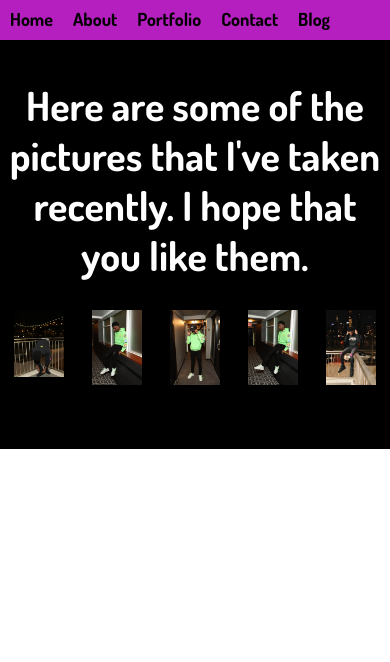
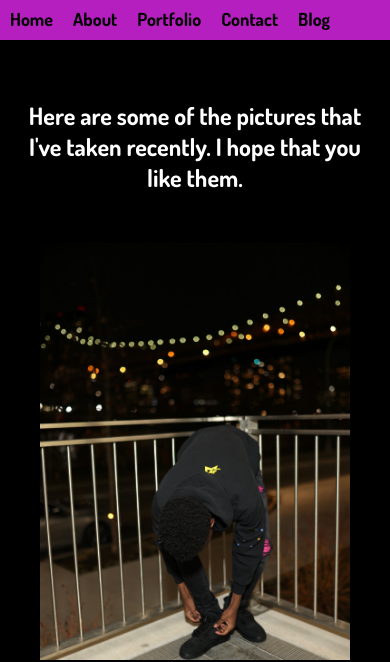
Before and after one commit to JonathanO9/lab-14-jonathan, a plain HTML site: page portfolio.html in a window 390 px wide. Shown: the part 213-875 px from the top of the page. Before the commit the page ends 844 px from the top, so only its background shows below. Drawn offline with Linux system fonts and the light colour scheme.

Commit message:
Fixed bugs

```diff
--- a/style.css
+++ b/style.css
@@ -215,8 +215,22 @@ nav ul li a:first-child{
         font-size: 32px;
     }
 
+    .main h2 {
+        font-size: 24px;
+        padding: 20px;
+    }
+
+    .picture-wrapper {
+        width: calc(100% - 80px);
+        margin: 0 auto 20px auto;
+    }
+
     nav ul li a {
         font-size: 18px;
+    }
+
+    .biography {
+        margin-bottom: 40px;
     }
 
     .biography, .biography-right{
```
Also changed, not shown: blog.html (+0 -1 lines).
